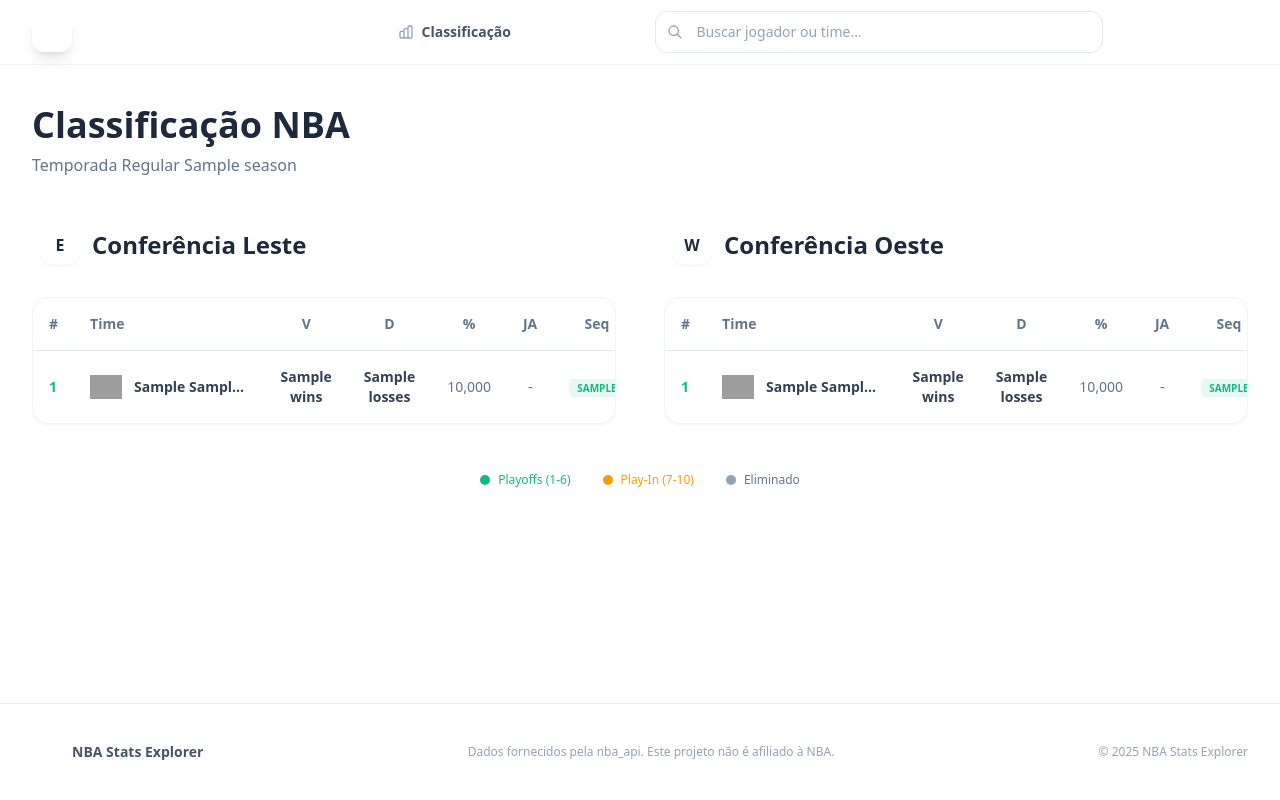
After one commit to BrunoRodri/nba-app, a Django app: template stats/templates/stats/standings.html in a window 1280 px wide. The commit adds this page. Run offline with Django 5.2, Linux system fonts and the light colour scheme; the template is opened without the code that fills it: most values are stand-ins (such as "Sample title", 1, 10 or a date in 2020); parts of the project's set-up code (start-up, migrations or seed data) failed here and were passed over; some libraries are stand-ins or nearby versions; grey boxes are pictures that could not be loaded.

Commit message:
Adicionado celery e redis e adicionado a tela de standings

```diff
--- a/nba_explorer/__init__.py
+++ b/nba_explorer/__init__.py
@@ -0,0 +1,3 @@
+from .celery import app as celery_app
+
+__all__ = ('celery_app',)
--- a/requirements.txt
+++ b/requirements.txt
@@ -4,3 +4,7 @@ nba_api>=1.4
 requests>=2.31
 psycopg2-binary>=2.9
 python-decouple>=3.8
+celery>=5.3.6
+redis>=5.0.1
+django-celery-beat>=2.5.0
+django-celery-results>=2.5.1
--- a/stats/templates/stats/base.html
+++ b/stats/templates/stats/base.html
@@ -42,6 +42,16 @@
                     </span>
                 </a>
 
+                <!-- Nav Links -->
+                <div class="hidden md:flex items-center gap-6 ml-8">
+                    <a href="{% url 'stats:standings' %}" class="text-sm font-semibold text-slate-600 dark:text-slate-300 hover:text-nba-blue dark:hover:text-nba-blue transition-colors flex items-center gap-2 group/nav">
+                        <svg class="w-4 h-4 text-slate-400 group-hover/nav:text-nba-blue transition-colors" fill="none" stroke="currentColor" viewBox="0 0 24 24">
+                            <path stroke-linecap="round" stroke-linejoin="round" stroke-width="2" d="M9 19v-6a2 2 0 00-2-2H5a2 2 0 00-2 2v6a2 2 0 002 2h2a2 2 0 002-2zm0 0V9a2 2 0 012-2h2a2 2 0 012 2v10m-6 0a2 2 0 002 2h2a2 2 0 002-2m0 0V5a2 2 0 012-2h2a2 2 0 012 2v14a2 2 0 01-2 2h-2a2 2 0 01-2-2z"/>
+                        </svg>
+                        Classificação
+                    </a>
+                </div>
+
                 <!-- Search bar (desktop) -->
                 <form action="{% url 'stats:search' %}" method="GET" class="relative z-50 hidden md:flex flex-1 max-w-md mx-8" id="nav-search-form">
                     <div class="relative w-full group">
@@ -67,7 +77,12 @@
 
                 <!-- Right side: Theme toggle + mobile menu -->
                 <div class="flex items-center gap-3">
-
+                    <!-- Mobile Standings Link -->
+                    <a href="{% url 'stats:standings' %}" class="md:hidden w-10 h-10 rounded-xl bg-slate-100 dark:bg-slate-800 hover:bg-slate-200 dark:hover:bg-slate-700 flex items-center justify-center transition-all text-slate-600 dark:text-slate-400" title="Classificação">
+                        <svg class="w-5 h-5" fill="none" stroke="currentColor" viewBox="0 0 24 24">
+                            <path stroke-linecap="round" stroke-linejoin="round" stroke-width="2" d="M9 19v-6a2 2 0 00-2-2H5a2 2 0 00-2 2v6a2 2 0 002 2h2a2 2 0 002-2zm0 0V9a2 2 0 012-2h2a2 2 0 012 2v10m-6 0a2 2 0 002 2h2a2 2 0 002-2m0 0V5a2 2 0 012-2h2a2 2 0 012 2v14a2 2 0 01-2 2h-2a2 2 0 01-2-2z"/>
+                        </svg>
+                    </a>
                     <!-- Mobile menu button -->
                     <button id="mobile-menu-btn" class="md:hidden w-10 h-10 rounded-xl bg-slate-100 dark:bg-slate-800 hover:bg-slate-200 dark:hover:bg-slate-700 flex items-center justify-center transition-all" aria-label="Menu">
                         <svg class="w-5 h-5" fill="none" stroke="currentColor" viewBox="0 0 24 24">
--- /dev/null
+++ b/stats/templates/stats/standings.html
@@ -0,0 +1,194 @@
+{% extends "stats/base.html" %}
+{% load stat_filters %}
+
+{% block title %}Classificação NBA {{ season }} — NBA Stats Explorer{% endblock %}
+
+{% block content %}
+<div class="max-w-7xl mx-auto px-4 sm:px-6 lg:px-8 py-10">
+
+    <!-- Title Section -->
+    <div class="mb-12">
+        <h1 class="text-4xl font-black text-slate-800 dark:text-white mb-2">
+            Classificação <span class="text-nba-blue">NBA</span>
+        </h1>
+        <p class="text-slate-500 dark:text-slate-400">Temporada Regular {{ season }}</p>
+    </div>
+
+    {% if api_error %}
+    <div class="bg-red-50 dark:bg-red-900/20 border border-red-100 dark:border-red-800 rounded-2xl p-8 text-center">
+        <h2 class="text-xl font-semibold text-red-800 dark:text-red-400 mb-2">Erro ao carregar classificação</h2>
+        <p class="text-red-600/80 dark:text-red-400/60 mb-6">A API da NBA não respondeu a tempo. Por favor, tente recarregar a página.</p>
+        <button onclick="window.location.reload()" class="px-6 py-2 bg-red-600 text-white rounded-xl font-medium hover:bg-red-700 transition-colors">
+            Tentar Novamente
+        </button>
+    </div>
+    {% else %}
+
+    <div class="flex flex-col lg:grid lg:grid-cols-2 gap-x-12">
+
+        <!-- Eastern Conference -->
+        <div class="flex-1 min-w-0">
+            <div class="flex items-center gap-3 px-2 mb-8">
+                <div class="w-10 h-10 rounded-xl bg-nba-blue/10 flex items-center justify-center shadow-sm">
+                    <span class="font-bold text-nba-blue">E</span>
+                </div>
+                <h2 class="text-2xl font-bold text-slate-800 dark:text-white">Conferência Leste</h2>
+            </div>
+
+            <div class="bg-white dark:bg-slate-800 rounded-2xl border border-slate-100 dark:border-slate-700 overflow-hidden shadow-sm">
+                <div class="overflow-x-auto">
+                    <table class="stats-table w-full text-sm">
+                        <thead>
+                            <tr class="text-left border-b border-slate-200 dark:border-slate-700">
+                                <th class="px-4 py-4 font-semibold text-slate-500 dark:text-slate-400">#</th>
+                                <th class="px-4 py-4 font-semibold text-slate-500 dark:text-slate-400">Time</th>
+                                <th class="px-4 py-4 font-semibold text-slate-500 dark:text-slate-400 text-center">V</th>
+                                <th class="px-4 py-4 font-semibold text-slate-500 dark:text-slate-400 text-center">D</th>
+                                <th class="px-4 py-4 font-semibold text-slate-500 dark:text-slate-400 text-center">%</th>
+                                <th class="px-4 py-4 font-semibold text-slate-500 dark:text-slate-400 text-center">JA</th>
+                                <th class="px-4 py-4 font-semibold text-slate-500 dark:text-slate-400 text-center">Seq</th>
+                            </tr>
+                        </thead>
+                        <tbody class="divide-y divide-slate-100 dark:divide-slate-700/50">
+                            {% for team in standings.East %}
+                            <tr class="hover:bg-slate-50 dark:hover:bg-slate-700/30 transition-colors cursor-pointer group"
+                                data-href="{% url 'stats:team_detail' team.TeamID %}"
+                                onclick="if(this.dataset.href) window.location.href=this.dataset.href">
+                                <td class="px-4 py-4 font-bold">
+                                    {% if team.PlayoffRank <= 6 %}
+                                        <span style="color: #10b981 !important;">{{ team.PlayoffRank }}</span>
+                                    {% elif team.PlayoffRank <= 10 %}
+                                        <span style="color: #f59e0b !important;">{{ team.PlayoffRank }}</span>
+                                    {% else %}
+                                        <span class="text-slate-400">{{ team.PlayoffRank }}</span>
+                                    {% endif %}
+                                </td>
+                                <td class="px-4 py-4">
+                                    <div class="flex items-center gap-3">
+                                        <img src="https://cdn.nba.com/logos/nba/{{ team.TeamID }}/global/L/logo.svg" alt="{{ team.TeamName }}" class="w-8 h-8 object-contain">
+                                        <div class="min-w-0">
+                                            <div class="font-bold text-slate-700 dark:text-slate-200 group-hover:text-nba-blue transition-colors truncate">
+                                                {{ team.TeamCity }} {{ team.TeamName }}
+                                            </div>
+                                        </div>
+                                    </div>
+                                </td>
+                                <td class="px-4 py-4 text-center font-bold text-slate-700 dark:text-slate-200">{{ team.WINS }}</td>
+                                <td class="px-4 py-4 text-center font-bold text-slate-700 dark:text-slate-200">{{ team.LOSSES }}</td>
+                                <td class="px-4 py-4 text-center text-slate-500 dark:text-slate-400">{{ team.WinPCT|floatformat:3 }}</td>
+                                <td class="px-4 py-4 text-center text-slate-500 dark:text-slate-400">{{ team.ConferenceGamesBack|default:"-" }}</td>
+                                <td class="px-4 py-4 text-center">
+                                    <span class="px-2 py-0.5 rounded text-[10px] font-bold uppercase {% if '-' in team.CurrentStreak %}bg-red-500/10 text-red-500{% else %}bg-emerald-500/10 text-emerald-500{% endif %}">{{ team.CurrentStreak }}</span>
+                                </td>
+                            </tr>
+                            {% endfor %}
+                        </tbody>
+                    </table>
+                </div>
+            </div>
+        </div>
+
+        <!-- Middle Legend (Mobile only) -->
+        <div class="py-12 lg:hidden">
+            <div class="flex flex-wrap items-center justify-center gap-6 text-xs font-medium">
+                <div class="flex items-center gap-2">
+                    <span class="w-2.5 h-2.5 rounded-full" style="background-color: #10b981;"></span>
+                    <span style="color: #10b981;">Playoffs (1-6)</span>
+                </div>
+                <div class="flex items-center gap-2">
+                    <span class="w-2.5 h-2.5 rounded-full" style="background-color: #f59e0b;"></span>
+                    <span style="color: #f59e0b;">Play-In (7-10)</span>
+                </div>
+                <div class="flex items-center gap-2 text-slate-500 dark:text-slate-400">
+                    <span class="w-2.5 h-2.5 rounded-full bg-slate-400"></span>
+                    <span>Eliminado</span>
+                </div>
+            </div>
+        </div>
+
+        <!-- Western Conference -->
+        <div class="flex-1 min-w-0">
+            <div class="flex items-center gap-3 px-2 mb-8">
+                <div class="w-10 h-10 rounded-xl bg-nba-red/10 flex items-center justify-center shadow-sm">
+                    <span class="font-bold text-nba-red">W</span>
+                </div>
+                <h2 class="text-2xl font-bold text-slate-800 dark:text-white">Conferência Oeste</h2>
+            </div>
+
+            <div class="bg-white dark:bg-slate-800 rounded-2xl border border-slate-100 dark:border-slate-700 overflow-hidden shadow-sm">
+                <div class="overflow-x-auto">
+                    <table class="stats-table w-full text-sm">
+                        <thead>
+                            <tr class="text-left border-b border-slate-200 dark:border-slate-700">
+                                <th class="px-4 py-4 font-semibold text-slate-500 dark:text-slate-400">#</th>
+                                <th class="px-4 py-4 font-semibold text-slate-500 dark:text-slate-400">Time</th>
+                                <th class="px-4 py-4 font-semibold text-slate-500 dark:text-slate-400 text-center">V</th>
+                                <th class="px-4 py-4 font-semibold text-slate-500 dark:text-slate-400 text-center">D</th>
+                                <th class="px-4 py-4 font-semibold text-slate-500 dark:text-slate-400 text-center">%</th>
+                                <th class="px-4 py-4 font-semibold text-slate-500 dark:text-slate-400 text-center">JA</th>
+                                <th class="px-4 py-4 font-semibold text-slate-500 dark:text-slate-400 text-center">Seq</th>
+                            </tr>
+                        </thead>
+                        <tbody class="divide-y divide-slate-100 dark:divide-slate-700/50">
+                            {% for team in standings.West %}
+                            <tr class="hover:bg-slate-50 dark:hover:bg-slate-700/30 transition-colors cursor-pointer group"
+                                data-href="{% url 'stats:team_detail' team.TeamID %}"
+                                onclick="if(this.dataset.href) window.location.href=this.dataset.href">
+                                <td class="px-4 py-4 font-bold">
+                                    {% if team.PlayoffRank <= 6 %}
+                                        <span style="color: #10b981 !important;">{{ team.PlayoffRank }}</span>
+                                    {% elif team.PlayoffRank <= 10 %}
+                                        <span style="color: #f59e0b !important;">{{ team.PlayoffRank }}</span>
+                                    {% else %}
+                                        <span class="text-slate-400">{{ team.PlayoffRank }}</span>
+                                    {% endif %}
+                                </td>
+                                <td class="px-4 py-4">
+                                    <div class="flex items-center gap-3">
+                                        <img src="https://cdn.nba.com/logos/nba/{{ team.TeamID }}/global/L/logo.svg" alt="{{ team.TeamName }}" class="w-8 h-8 object-contain">
+                                        <div class="min-w-0">
+                                            <div class="font-bold text-slate-700 dark:text-slate-200 group-hover:text-nba-blue transition-colors truncate">
+                                                {{ team.TeamCity }} {{ team.TeamName }}
+                                            </div>
+                                        </div>
+                                    </div>
+                                </td>
+                                <td class="px-4 py-4 text-center font-bold text-slate-700 dark:text-slate-200">{{ team.WINS }}</td>
+                                <td class="px-4 py-4 text-center font-bold text-slate-700 dark:text-slate-200">{{ team.LOSSES }}</td>
+                                <td class="px-4 py-4 text-center text-slate-500 dark:text-slate-400">{{ team.WinPCT|floatformat:3 }}</td>
+                                <td class="px-4 py-4 text-center text-slate-500 dark:text-slate-400">{{ team.ConferenceGamesBack|default:"-" }}</td>
+                                <td class="px-4 py-4 text-center">
+                                    <span class="px-2 py-0.5 rounded text-[10px] font-bold uppercase {% if '-' in team.CurrentStreak %}bg-red-500/10 text-red-500{% else %}bg-emerald-500/10 text-emerald-500{% endif %}">{{ team.CurrentStreak }}</span>
+                                </td>
+                            </tr>
+                            {% endfor %}
+                        </tbody>
+                    </table>
+                </div>
+            </div>
+        </div>
+
+    </div>
+
+    <!-- Bottom Legend -->
+    <div class="py-12">
+        <div class="flex flex-wrap items-center justify-center gap-8 text-xs font-medium">
+            <div class="flex items-center gap-2">
+                <span class="w-2.5 h-2.5 rounded-full" style="background-color: #10b981;"></span>
+                <span style="color: #10b981;">Playoffs (1-6)</span>
+            </div>
+            <div class="flex items-center gap-2">
+                <span class="w-2.5 h-2.5 rounded-full" style="background-color: #f59e0b;"></span>
+                <span style="color: #f59e0b;">Play-In (7-10)</span>
+            </div>
+            <div class="flex items-center gap-2 text-slate-500 dark:text-slate-400">
+                <span class="w-2.5 h-2.5 rounded-full bg-slate-400"></span>
+                <span>Eliminado</span>
+            </div>
+        </div>
+    </div>
+
+    {% endif %}
+
+</div>
+{% endblock %}
--- a/stats/urls.py
+++ b/stats/urls.py
@@ -10,5 +10,6 @@ urlpatterns = [
     path('team/<int:team_id>/', views.team_detail, name='team_detail'),
     path('team/<int:team_id>/season/<str:season>/', views.team_season_games, name='team_season_games'),
     path('game/<str:game_id>/', views.game_detail, name='game_detail'),
+    path('standings/', views.standings, name='standings'),
     path('api/search/', views.search_api, name='search_api'),
 ]
```
Also changed, not shown: codebase_map.md (+2 -2 lines), docker-compose.yml (+48 -0 lines), nba_explorer/celery.py (added, +20 -0 lines), nba_explorer/settings.py (+12 -0 lines), stats/services.py (+34 -0 lines), stats/tasks.py (added, +25 -0 lines), stats/views.py (+19 -0 lines).
